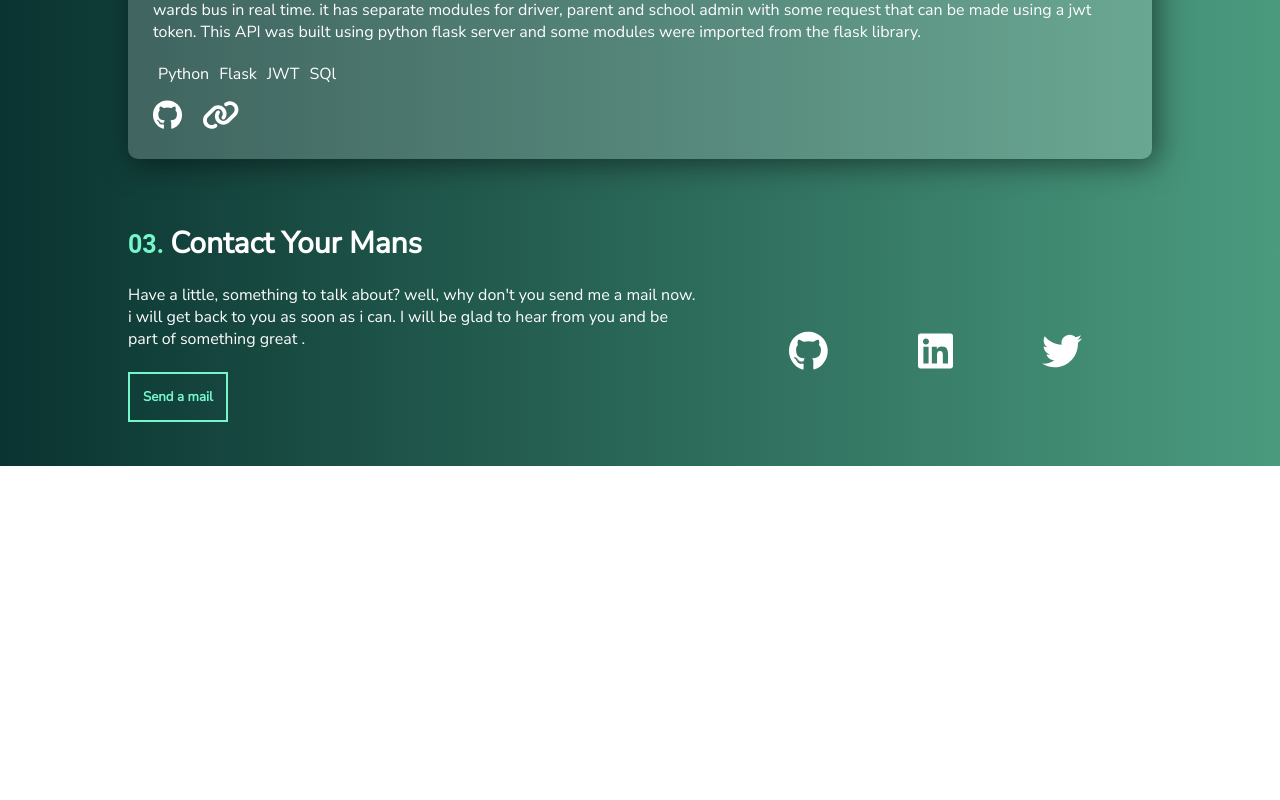
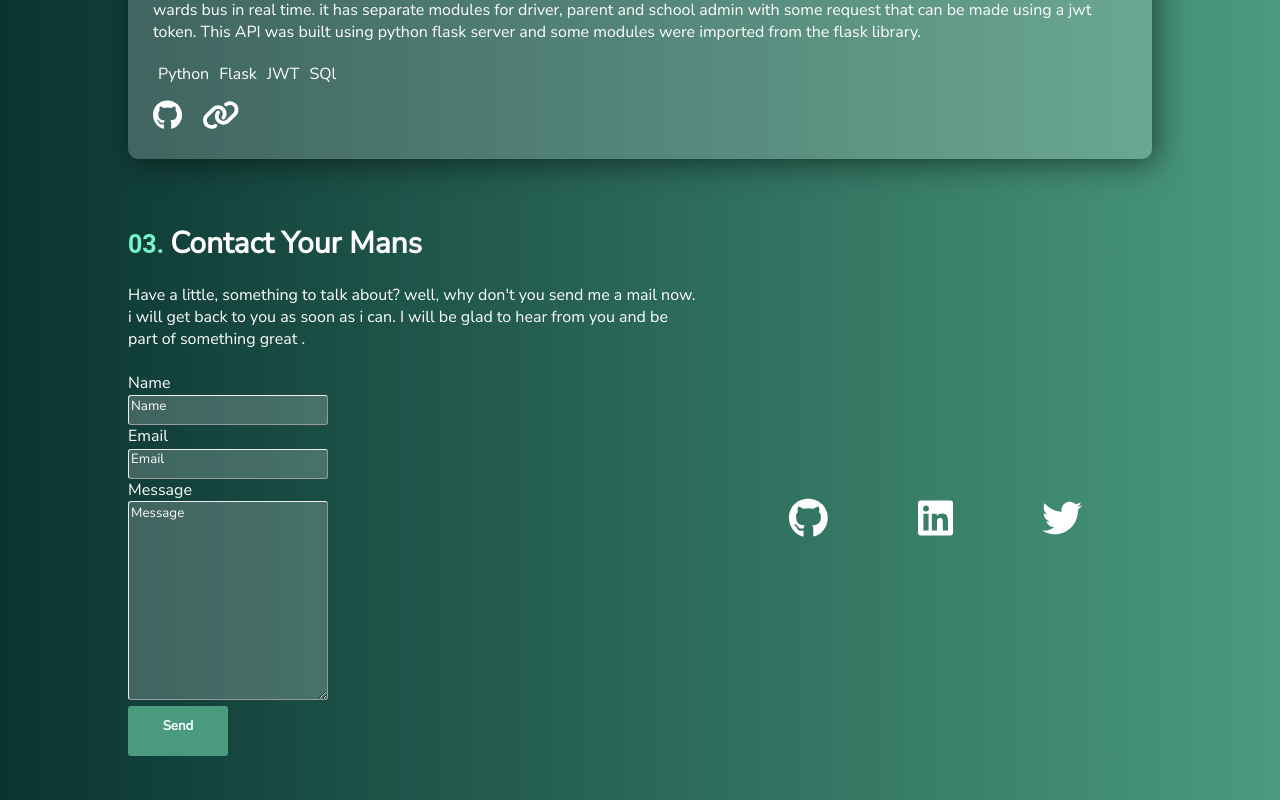
Before and after one commit to godman-codes/portfolio, a React (Create React App) app: page / in a window 1280 px wide. Shown: the part 2037-2837 px from the top of the page. Before the commit the page ends 2503 px from the top, so only its background shows below. Built offline with nearby package versions, Linux system fonts and the light colour scheme.

Commit message:
created the send email component and emplemented the emailjs functionalities and also validated with react hook form

```diff
--- a/src/components/Contacts/index.js
+++ b/src/components/Contacts/index.js
@@ -1,13 +1,13 @@
 /* eslint-disable react/jsx-no-comment-textnodes */
 import React from "react";
 import { Wrapper } from "./Contacts.styles";
-import Button from "../Button";
 import { FontAwesomeIcon } from "@fortawesome/react-fontawesome";
 import {
    faGithub,
    faLinkedin,
    faTwitter,
 } from "@fortawesome/free-brands-svg-icons";
+import EmailForm from "../EmailForm";
 
 export const Contacts = () => {
    return (
@@ -19,7 +19,7 @@ export const Contacts = () => {
                glad to hear from you and be part of something great .
             </p>
             <br />
-            <Button text="Send a mail" />
+            <EmailForm />
          </div>
          <div id="icon-div">
             <a href="https://github.com/godman-codes">
--- /dev/null
+++ b/src/components/EmailForm/EmailForm.styles.js
@@ -0,0 +1,53 @@
+import styled from "styled-components";
+
+export const Wrapper = styled.div`
+   .form-error {
+      color: red;
+      font-weight: bolder;
+   }
+   label {
+      padding-bottom: 5px;
+   }
+   input {
+      margin: 2px solid white;
+      background-color: rgba(255, 255, 255, 0.2);
+      border: 1px solid;
+      border-radius: 3px;
+      border-style: outset;
+      color: white;
+      width: 200px;
+      height: 30px;
+      padding-bottom: 10px;
+      ::placeholder {
+         color: white;
+         font-size: auto;
+      }
+   }
+   textarea {
+      margin: 2px solid white;
+      background-color: rgba(255, 255, 255, 0.2);
+      border: 1px solid;
+      border-radius: 3px;
+      border-style: outset;
+      color: white;
+      width: 200px;
+      padding-bottom: 15px;
+      ::placeholder {
+         color: white;
+         font-size: auto;
+      }
+   }
+   .button {
+      border: 2px solid #4a9a7e;
+      background-color: #4a9a7e;
+      color: white;
+      height: 50px;
+      width: 100px;
+      font-size: auto;
+      font-weight: bold;
+      :hover {
+         color: white;
+         background: #76f7cb;
+      }
+   }
+`;
--- /dev/null
+++ b/src/components/EmailForm/index.js
@@ -0,0 +1,137 @@
+import React from "react";
+import { Wrapper } from "./EmailForm.styles";
+import { useForm } from "react-hook-form";
+import emailjs from "@emailjs/browser";
+import { useRef } from "react";
+
+const EmailForm = () => {
+   const {
+      register,
+      reset,
+      formState: { errors },
+   } = useForm();
+
+   const form = useRef();
+
+   const isValidEmail = (email) =>
+      // eslint-disable-next-line no-useless-escape
+      /^(([^<>()[\]\\.,;:\s@\"]+(\.[^<>()[\]\\.,;:\s@\"]+)*)|(\".+\"))@((\[[0-9]{1,3}\.[0-9]{1,3}\.[0-9]{1,3}\.[0-9]{1,3}\])|(([a-zA-Z\-0-9]+\.)+[a-zA-Z]{2,}))$/.test(
+         email
+      );
+
+   const handleEmailValidation = (email) => {
+      console.log("ValidateEmail was called with", email);
+
+      const isValid = isValidEmail(email);
+
+      const validityChanged =
+         (errors.email && isValid) || (!errors.email && !isValid);
+      if (validityChanged) {
+         console.log("Fire tracker with", isValid ? "Valid" : "Invalid");
+      }
+
+      return isValid;
+   };
+
+   const sendEmail = (e) => {
+      e.preventDefault();
+      // const target = e.target;
+      // const name = target.name;
+      // const email = target.email;
+      // const message = target.message;
+      // const data = {
+      //    name: name.value,
+      //    email: email.value,
+      //    message: message.value,
+      // };
+
+      console.log("help");
+      // console.log(name.value);
+      // console.log(data);
+      emailjs
+         .sendForm(
+            `${process.env.REACT_APP_YOUR_SERVICE_ID}`,
+            `${process.env.REACT_APP_YOUR_TEMPLATE_ID}`,
+            form.current,
+            `${process.env.REACT_APP_YOUR_PUBLIC_KEY}`
+         )
+         .then(
+            (result) => {
+               console.log(result.text);
+               reset();
+            },
+            (error) => {
+               console.log(error.text);
+            }
+         );
+   };
+   return (
+      <Wrapper>
+         <form ref={form} onSubmit={sendEmail}>
+            <label>Name</label>
+            <br />
+            <input
+               type="text"
+               placeholder="Name"
+               // name="name"
+               {...register("name", {
+                  required: "name is required",
+               })}
+            />
+            <br />
+            {errors.name?.type === "required" && (
+               <>
+                  <small className="form-error">{errors.name.message}</small>
+                  <br />
+               </>
+            )}
+            <label>Email</label>
+            <br />
+            <input
+               type="text"
+               placeholder="Email"
+               name="email"
+               {...register("email", {
+                  required: "email is required",
+                  validate: handleEmailValidation,
+               })}
+            />
+            <br />
+            {errors.email?.type === "required" && (
+               <>
+                  <small className="form-error">{errors.email.message}</small>
+                  <br />
+               </>
+            )}
+            {errors.email?.type === "validate" && (
+               <>
+                  <small className="form-error">Enter valid email</small>
+                  <br />
+               </>
+            )}
+
+            <label>Message</label>
+            <br />
+            <textarea
+               placeholder="Message"
+               // name="message"
+               cols="5"
+               rows="10"
+               {...register("message", {
+                  required: "message is required",
+               })}
+            />
+            <br />
+            {errors.message?.type === "required" && (
+               <>
+                  <small className="form-error">{errors.message.message}</small>
+                  <br />
+               </>
+            )}
+            <input type="submit" value="Send" className="button"></input>
+         </form>
+      </Wrapper>
+   );
+};
+
+export default EmailForm;
```
